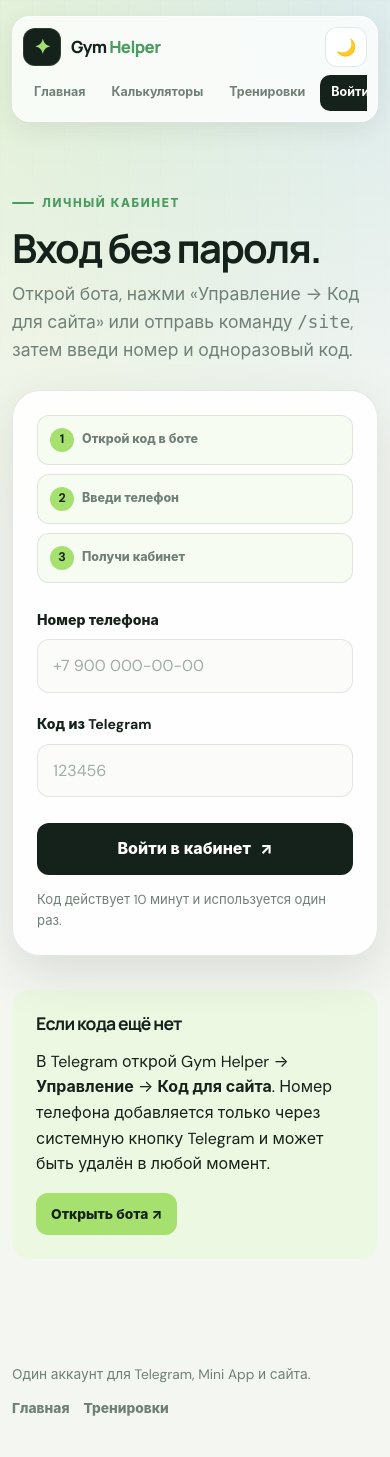
After one commit to lupik8438-svg/gym-helper-public-deploy, a Flask app: page /login in a window 390 px wide. The commit adds this page. Run offline with Flask 3, Linux system fonts and the light colour scheme.

Commit message:
Add phone website login and public app configuration

```diff
--- a/bot/config.py
+++ b/bot/config.py
@@ -21,6 +21,7 @@ OPENAI_API_KEY = os.getenv('OPENAI_API_KEY')
 # WEBAPP_URL is local URL for browser development. Telegram requires WEBAPP_PUBLIC_URL.
 WEBAPP_URL = os.getenv('WEBAPP_URL', 'http://localhost:8081')
 WEBAPP_PUBLIC_URL = os.getenv('WEBAPP_PUBLIC_URL', '').strip()
+PUBLIC_SITE_URL = os.getenv('PUBLIC_SITE_URL', '').strip()
 if WEBAPP_PUBLIC_URL and not WEBAPP_PUBLIC_URL.startswith(('http://', 'https://')):
     WEBAPP_PUBLIC_URL = f'https://{WEBAPP_PUBLIC_URL}'
 WEB_PORT = int(os.getenv('WEB_PORT', 8081))
--- a/bot/keyboards/management.py
+++ b/bot/keyboards/management.py
@@ -6,7 +6,7 @@ def get_management_menu(phone_shared: bool = False) -> InlineKeyboardMarkup:
     return InlineKeyboardMarkup(inline_keyboard=[
         [InlineKeyboardButton(text=phone_label, callback_data='phone_share_info' if phone_shared else 'phone_share_info')],
         [InlineKeyboardButton(text='👤 Профиль', callback_data='my_profile'), InlineKeyboardButton(text='📈 Прогресс', callback_data='monthly_dashboard')],
-        [InlineKeyboardButton(text='🔔 Напоминания', callback_data='reminders_info'), InlineKeyboardButton(text='🗂 Мои данные', callback_data='my_data')],
+        [InlineKeyboardButton(text='🌐 Код для сайта', callback_data='site_access'), InlineKeyboardButton(text='🗂 Мои данные', callback_data='my_data')],
         [InlineKeyboardButton(text='🏠 Главное меню', callback_data='main_menu')],
     ])
 
--- a/main.py
+++ b/main.py
@@ -7,7 +7,7 @@ from aiogram.types import MenuButtonWebApp, WebAppInfo
 
 from bot.config import BOT_TOKEN, WEBAPP_PUBLIC_URL
 from database.connection import init_db
-from bot.handlers import start, registration, calculators, food_scanner, profile, help, control, programs, management
+from bot.handlers import start, registration, calculators, food_scanner, profile, help, control, programs, management, site_access
 
 # Настройка логирования
 logging.basicConfig(
@@ -48,6 +48,7 @@ async def main():
     dp.include_router(start.router)
     dp.include_router(control.router)
     dp.include_router(management.router)
+    dp.include_router(site_access.router)
     dp.include_router(programs.router)
     dp.include_router(help.router)
     dp.include_router(registration.router)
@@ -79,6 +80,7 @@ async def main():
             BotCommand(command='menu', description='Главное меню'),
             BotCommand(command='cancel', description='Отменить действие'),
             BotCommand(command='help', description='Помощь'),
+            BotCommand(command='site', description='Код входа на сайт'),
         ])
     except Exception as error:
         logger.warning('Не удалось установить меню команд: %s', error)
--- a/render.yaml
+++ b/render.yaml
@@ -16,6 +16,8 @@ services:
           property: connectionString
       - key: PUBLIC_DEMO_MODE
         value: "False"
+      - key: PUBLIC_SITE_URL
+        value: "https://gym-helper-public-site.onrender.com"
       - key: DEBUG
         value: "False"
       - key: ADMIN_KEY
@@ -43,6 +45,10 @@ services:
         value: "False"
       - key: REQUIRE_WEBAPP_AUTH
         value: "True"
+      - key: WEBAPP_PUBLIC_URL
+        value: "https://gym-helper-mini-app.onrender.com"
+      - key: PUBLIC_SITE_URL
+        value: "https://gym-helper-public-site.onrender.com"
       - key: BOT_TOKEN
         sync: false
       - key: OPENAI_API_KEY
--- a/website/app.py
+++ b/website/app.py
@@ -4,20 +4,24 @@ import hmac
 import os
 import sys
 
-from flask import Flask, jsonify, render_template, request, Response
+from flask import Flask, jsonify, render_template, request, Response, session
 
 # Shared project imports regardless of launch directory.
 sys.path.insert(0, os.path.dirname(os.path.dirname(os.path.abspath(__file__))))
 
-from bot.config import ADMIN_KEY
+from bot.config import ADMIN_KEY, ADMIN_SESSION_SECRET
 from core.calculators.bmi import calculate_bmi
 from core.calculators.calories import calculate_full_nutrition
 from core.calculators.supplements import calculate_supplement_recommendations
 from core.workout_programs import WORKOUT_PROGRAMS
 from database.connection import init_db
-from database.crud import get_admin_overview, get_admin_users, get_user_dashboard
+from database.crud import get_admin_overview, get_admin_users, get_user_dashboard, get_user, get_profile, verify_site_access_code
 
 app = Flask(__name__)
+app.secret_key = ADMIN_SESSION_SECRET or os.urandom(32)
+app.config['SESSION_COOKIE_HTTPONLY'] = True
+app.config['SESSION_COOKIE_SAMESITE'] = 'Lax'
+app.config['PERMANENT_SESSION_LIFETIME'] = 60 * 60 * 24 * 30
 init_db()
 
 
@@ -29,6 +33,43 @@ def healthz():
 @app.route('/')
 def index():
     return render_template('index.html')
+
+
+@app.route('/login')
+def login():
+    return render_template('login.html')
+
+
+@app.route('/account')
+def account():
+    if not session.get('site_user_id'):
+        return render_template('login.html')
+    return render_template('account.html')
+
+
+@app.route('/api/auth/verify', methods=['POST'])
+def verify_site_login():
+    data = request.get_json(silent=True) or {}
+    user_id = verify_site_access_code(data.get('phone', ''), data.get('code', ''))
+    if not user_id:
+        return jsonify({'error': 'Неверный или просроченный код. Запроси новый код в Telegram.'}), 401
+    session.permanent = True
+    session['site_user_id'] = int(user_id)
+    return jsonify({'ok': True, 'redirect': '/account'})
+
+
+@app.route('/api/auth/me')
+def site_me():
+    user_id = session.get('site_user_id')
+    if not user_id:
+        return jsonify({'error': 'Нужен вход через Telegram'}), 401
+    return jsonify(get_user_dashboard(int(user_id), months=12))
+
+
+@app.route('/logout')
+def logout():
+    session.pop('site_user_id', None)
+    return render_template('login.html')
 
 
 @app.route('/calculator')
--- a/website/static/css/style.css
+++ b/website/static/css/style.css
@@ -320,3 +320,26 @@ html[data-theme="dark"] .program-days details {background:rgba(255,255,255,.04);
 @media(max-width:750px){.program-grid{grid-template-columns:1fr;}.program-card>p{min-height:unset;}}
 .hormone-warning { padding:14px 16px; border:1px solid rgba(233,108,104,.3); border-radius:12px; color:#8b302d !important; background:rgba(233,108,104,.12); font-weight:700; }
 html[data-theme="dark"] .hormone-warning { color:#ffc4bd !important; }
+.auth-card { max-width: 760px; }
+.auth-steps { display: grid; grid-template-columns: repeat(3, 1fr); gap: 9px; margin-bottom: 26px; }
+.auth-steps span { display: flex; align-items: center; gap: 8px; padding: 12px; border: 1px solid var(--line); border-radius: 12px; color: var(--muted); background: rgba(166,224,111,.08); font-size: .78rem; font-weight: 800; }
+.auth-steps b { display: grid; place-items: center; width: 24px; height: 24px; border-radius: 50%; color: var(--ink); background: var(--primary); }
+.auth-note { max-width: 760px; }
+.auth-note p { max-width: 650px; }
+.account-grid { display: grid; grid-template-columns: 1fr 1fr; gap: 16px; }
+.account-card { min-height: 220px; }
+.account-card h2 { margin: 10px 0; font-size: clamp(1.5rem, 4vw, 2.2rem); }
+.account-card p { color: var(--muted); }
+.account-accent { color: var(--white); background: linear-gradient(135deg, #16241d, #2d4d38); }
+.account-accent .eyebrow { color: var(--primary); }
+.account-accent p { color: rgba(255,255,255,.72); }
+.account-stats { display: grid; grid-template-columns: repeat(2, 1fr); gap: 12px; margin-top: 24px; }
+.account-stats div { display: grid; gap: 4px; padding: 14px; border-radius: 14px; background: rgba(166,224,111,.12); }
+.account-stats strong { font: 800 2rem/1 Manrope, sans-serif; letter-spacing: -.07em; }
+.account-stats span { color: var(--muted); font-size: .75rem; font-weight: 700; }
+.account-months { display: grid; gap: 0; margin-top: 12px; }
+.account-months > div { display: grid; grid-template-columns: 70px 1fr auto; gap: 12px; align-items: center; padding: 13px 0; border-bottom: 1px solid var(--line); font-size: .8rem; }
+.account-months > div:last-child { border-bottom: 0; }
+.account-months span { color: var(--muted); }
+.account-months strong { color: var(--primary-deep); }
+@media (max-width: 700px) { .auth-steps, .account-grid { grid-template-columns: 1fr; } .auth-steps span { min-height: 46px; } .account-card { min-height: unset; } }
--- /dev/null
+++ b/website/static/js/login.js
@@ -0,0 +1,17 @@
+const loginForm = document.getElementById('phone-login-form');
+loginForm?.addEventListener('submit', async event => {
+    event.preventDefault();
+    const error = document.getElementById('login-error');
+    const button = loginForm.querySelector('button');
+    error.textContent = '';
+    button.disabled = true;
+    const original = button.innerHTML;
+    button.textContent = 'Проверяю…';
+    try {
+        const response = await fetch('/api/auth/verify', { method: 'POST', headers: {'Content-Type': 'application/json'}, body: JSON.stringify({ phone: document.getElementById('login-phone').value, code: document.getElementById('login-code').value }) });
+        const payload = await response.json().catch(() => ({}));
+        if (!response.ok) throw new Error(payload.error || 'Не удалось выполнить вход');
+        window.location.href = '/account';
+    } catch (err) { error.textContent = err.message; }
+    finally { button.disabled = false; button.innerHTML = original; }
+});
--- a/website/templates/index.html
+++ b/website/templates/index.html
@@ -19,6 +19,7 @@
             <a href="/food-scanner" class="nav-link">Сканер еды</a>
             <a href="/user-progress" class="nav-link">Прогресс</a>
             <a href="/programs" class="nav-link">Тренировки</a>
+            <a href="/login" class="nav-link">Войти</a>
         </nav>
         <a class="btn btn-primary btn-small header-action" href="https://t.me/gymhelperrussia_bot?start=site" target="_blank" rel="noopener">Открыть в Telegram ↗</a><button class="theme-toggle header-action" id="themeToggle" type="button" aria-label="Переключить тему">🌙</button>
     </header>
@@ -32,7 +33,7 @@
                     <p>Gym Helper превращает цифры о теле и питании в простые решения на каждый день — без шума, крайностей и лишней сложности.</p>
                     <div class="cta-buttons">
                         <a href="/calculator" class="btn btn-primary pulse-soft">Рассчитать показатели <span>↗</span></a>
-                        <a href="/food-scanner" class="btn btn-secondary">Проверить продукт</a>
+                        <a href="/food-scanner" class="btn btn-secondary">Проверить продукт</a><a href="/login" class="btn btn-secondary">Мой кабинет</a>
                     </div>
                 </div>
             </section>
@@ -72,7 +73,7 @@
 
         <footer class="site-footer">
             <p>© 2026 Gym Helper. Сделано для устойчивого прогресса.</p>
-            <div class="footer-links"><a href="/calculator">Калькуляторы</a><a href="/food-scanner">Сканер еды</a><a href="/programs">Тренировки</a><a href="/admin">Для владельца →</a></div>
+            <div class="footer-links"><a href="/calculator">Калькуляторы</a><a href="/food-scanner">Сканер еды</a><a href="/programs">Тренировки</a><a href="/login">Мой кабинет</a><a href="/admin">Для владельца →</a></div>
         </footer>
     </div>
     <script src="{{ url_for('static', filename='js/app.js') }}"></script>
--- /dev/null
+++ b/website/templates/login.html
@@ -0,0 +1,29 @@
+<!DOCTYPE html>
+<html lang="ru">
+<head>
+    <meta charset="UTF-8"><meta name="viewport" content="width=device-width, initial-scale=1.0">
+    <meta name="theme-color" content="#15211b"><title>Вход — Gym Helper</title>
+    <link rel="stylesheet" href="{{ url_for('static', filename='css/style.css') }}">
+    <link rel="stylesheet" href="{{ url_for('static', filename='css/animations.css') }}">
+</head>
+<body>
+    <header class="site-header">
+        <a href="/" class="brand"><span class="brand-mark">✦</span><span class="brand-name">Gym <span>Helper</span></span></a>
+        <nav class="main-nav" aria-label="Основная навигация">
+            <a href="/" class="nav-link">Главная</a><a href="/calculator" class="nav-link">Калькуляторы</a>
+            <a href="/programs" class="nav-link">Тренировки</a><a href="/login" class="nav-link active">Войти</a>
+        </nav><button class="theme-toggle header-action" id="themeToggle" type="button" aria-label="Переключить тему">🌙</button>
+    </header>
+    <div class="container"><main>
+        <section class="page-hero reveal"><span class="eyebrow">Личный кабинет</span><h1>Вход без пароля.</h1><p>Открой бота, нажми «Управление → Код для сайта» или отправь команду <code>/site</code>, затем введи номер и одноразовый код.</p></section>
+        <section class="calculator-card auth-card reveal">
+            <div class="auth-steps"><span><b>1</b> Открой код в боте</span><span><b>2</b> Введи телефон</span><span><b>3</b> Получи кабинет</span></div>
+            <form id="phone-login-form">
+                <div class="form-grid"><div class="form-group"><label for="login-phone">Номер телефона</label><input id="login-phone" type="tel" autocomplete="tel" inputmode="tel" placeholder="+7 900 000-00-00" required></div><div class="form-group"><label for="login-code">Код из Telegram</label><input id="login-code" type="text" inputmode="numeric" autocomplete="one-time-code" pattern="[0-9]{6}" maxlength="6" placeholder="123456" required></div></div>
+                <div class="form-actions"><button type="submit" class="btn btn-dark">Войти в кабинет <span>↗</span></button><span class="form-hint">Код действует 10 минут и используется один раз.</span></div>
+            </form><div id="login-error" class="admin-error" role="alert"></div>
+        </section>
+        <section class="info-section auth-note"><h3>Если кода ещё нет</h3><p>В Telegram открой Gym Helper → <b>Управление</b> → <b>Код для сайта</b>. Номер телефона добавляется только через системную кнопку Telegram и может быть удалён в любой момент.</p><a class="btn btn-primary btn-small" href="https://t.me/gymhelperrussia_bot?start=site" target="_blank" rel="noopener">Открыть бота ↗</a></section>
+    </main><footer class="site-footer"><p>Один аккаунт для Telegram, Mini App и сайта.</p><div class="footer-links"><a href="/">Главная</a><a href="/programs">Тренировки</a></div></footer></div>
+    <div id="toast" class="toast" role="status" aria-live="polite"></div><script src="{{ url_for('static', filename='js/login.js') }}"></script><script src="{{ url_for('static', filename='js/app.js') }}"></script>
+</body></html>
```
Also changed, not shown: DEPLOY_PUBLIC_DEMO.md (+14 -3 lines), bot/handlers/site_access.py (added, +44 -0 lines), bot/handlers/start.py (+24 -32 lines), database/crud.py (+54 -1 lines), database/models.py (+13 -0 lines), website/static/js/account.js (added, +16 -0 lines), website/templates/account.html (added, +8 -0 lines), website/static/images/fitness-hero.jpg, 1 other file.
